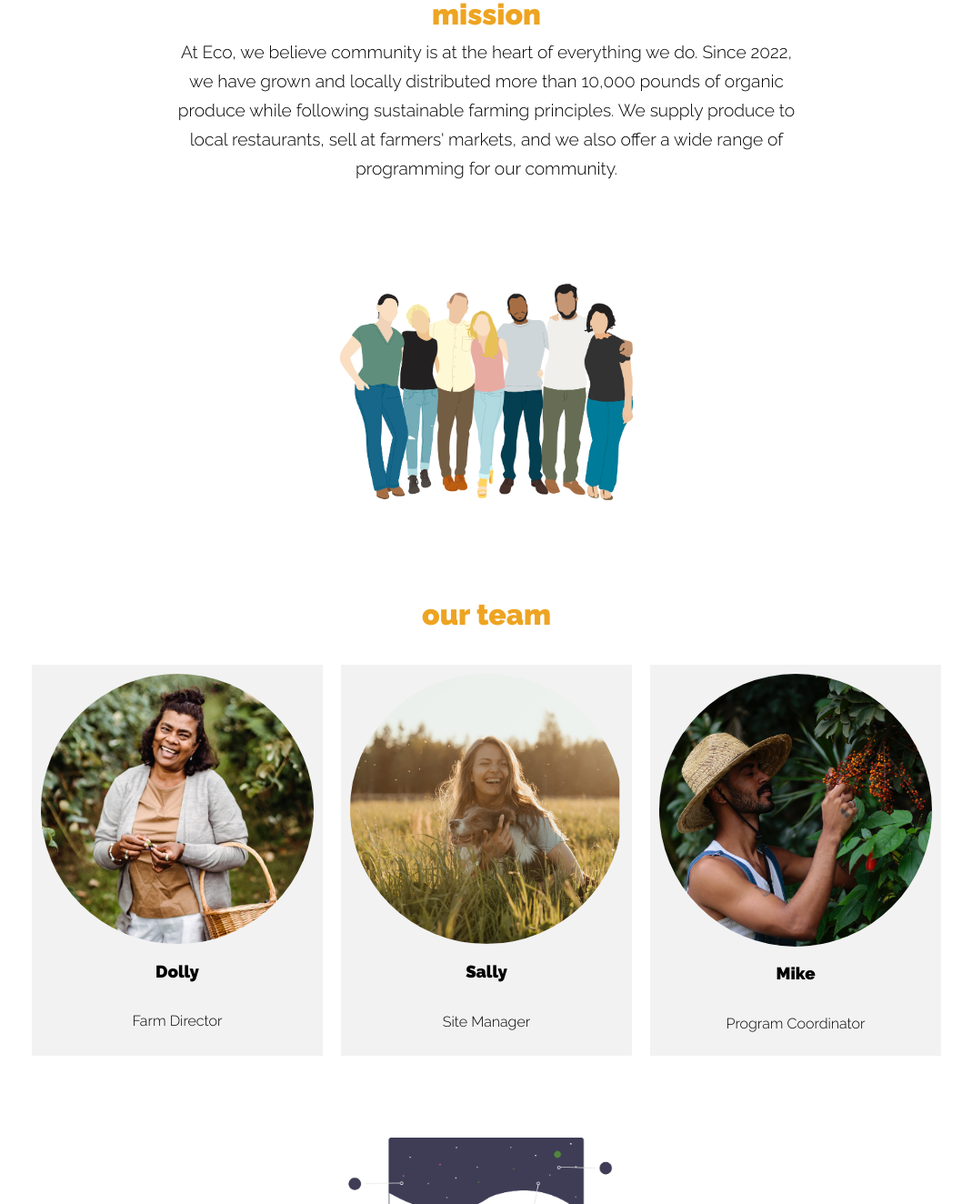
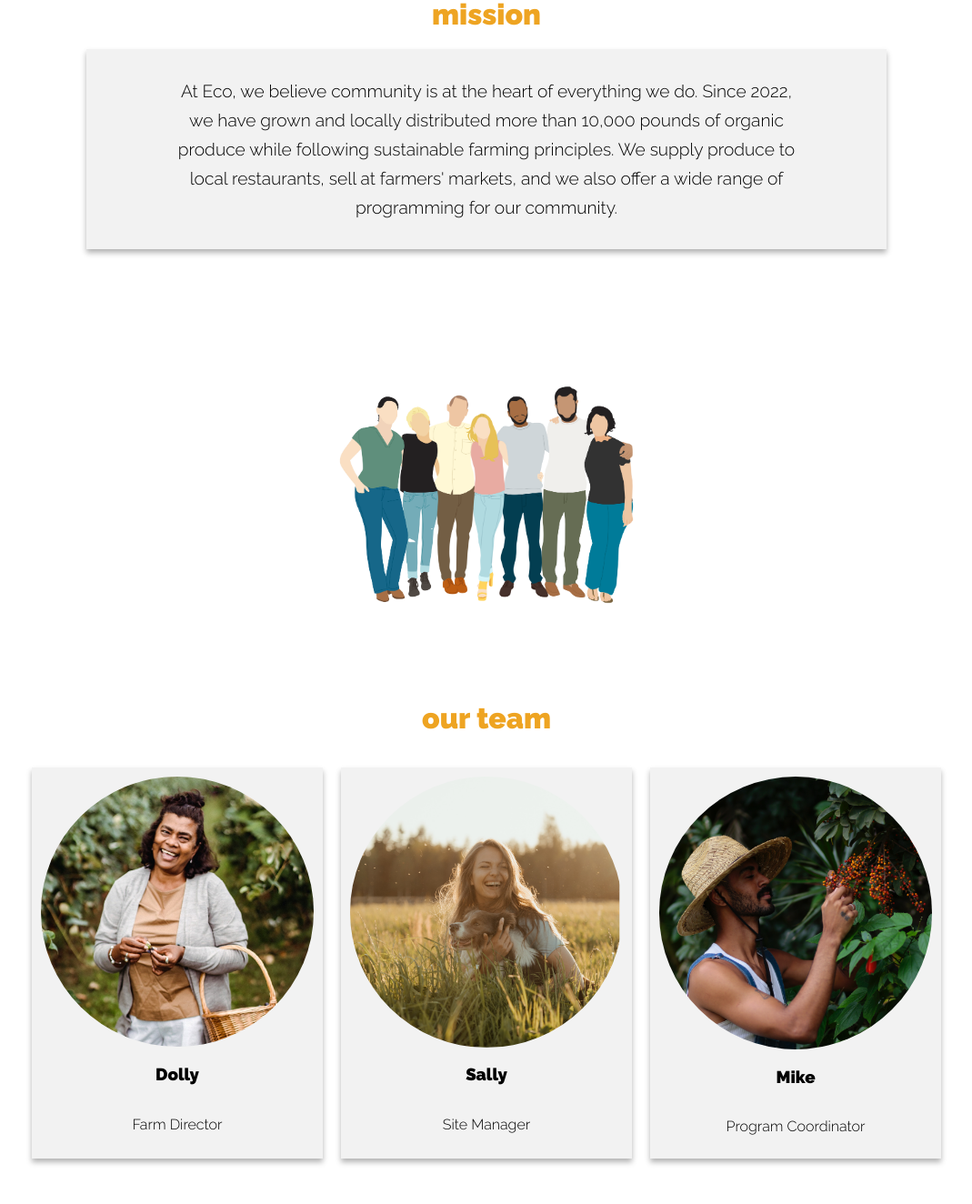
Before and after one commit to benassiPb/beginnersmindjavascript, a React (Create React App) app: page /eco in a window 1280 px wide. Shown: the part 880-2204 px from the top of the page at 91% size, without its empty margins (105-1174 px from the left). Built offline with nearby package versions, Linux system fonts and the light colour scheme; a web font is replaced by a local one.

Commit message:
update eco styles with shadows

```diff
--- a/src/App.css
+++ b/src/App.css
@@ -897,9 +897,11 @@ a {
 }
 
 .eco-mission-section {
-  display: flex;
-  flex-direction: row;
-  justify-content: center;
+  margin: 70px;
+  background-color: hsl(0, 0%, 95%);
+  -webkit-box-shadow: 0 4px 6px rgba(0, 0, 0, 0.3);
+  -moz-box-shadow: 0 4px 6px rgba(0, 0, 0, 0.3);
+  box-shadow: 0 4px 6px rgba(0, 0, 0, 0.3);
 }
 
 .eco-about-text {
@@ -938,6 +940,10 @@ a {
   padding: 10px;
   margin: 10px;
   background-color: hsl(0, 0%, 95%);
+  -webkit-box-shadow: 0 4px 6px rgba(0, 0, 0, 0.3);
+  -moz-box-shadow: 0 4px 6px rgba(0, 0, 0, 0.3);
+  box-shadow: 0 4px 6px rgba(0, 0, 0, 0.3);
+  cursor: pointer;
 }
 
 .eco-team-image {
@@ -961,6 +967,15 @@ a {
   align-items: center;
   min-width: 300px;
   max-width: 500px;
+  -webkit-box-shadow: 0 4px 6px rgba(0, 0, 0, 0.3);
+  -moz-box-shadow: 0 4px 6px rgba(0, 0, 0, 0.3);
+  box-shadow: 0 4px 6px rgba(0, 0, 0, 0.3);
+  cursor: pointer;
+}
+
+.eco-programs-card-text {
+  font-size: 1rem;
+  text-transform: uppercase;
 }
 
 .eco-programs-card-image {
@@ -1967,6 +1982,7 @@ a {
     display: flex;
     flex-direction: row;
     justify-content: flex-end;
+    margin-top: -100px;
   }
 
   .eco-wrapper {
--- a/src/SampleEco.js
+++ b/src/SampleEco.js
@@ -88,17 +88,19 @@ function SampleEco() {
           /> */}
         {/* </div> */}
         <div id="about" className="eco-about-section-container">
-          <div className="eco-missions-section">
+          <div>
             <h2 className="eco-about-subtitle">mission</h2>
-            <div className="eco-about-text-container">
-              <p className="eco-about-text">
-                At Eco, we believe community is at the heart of everything we
-                do. Since 2022, we have grown and locally distributed more than
-                10,000 pounds of organic produce while following sustainable
-                farming principles. We supply produce to local restaurants, sell
-                at farmers' markets, and we also offer a wide range of
-                programming for our community.
-              </p>
+            <div className="eco-mission-section">
+              <div className="eco-about-text-container">
+                <p className="eco-about-text">
+                  At Eco, we believe community is at the heart of everything we
+                  do. Since 2022, we have grown and locally distributed more
+                  than 10,000 pounds of organic produce while following
+                  sustainable farming principles. We supply produce to local
+                  restaurants, sell at farmers' markets, and we also offer a
+                  wide range of programming for our community.
+                </p>
+              </div>
             </div>
 
             {/* team */}
@@ -151,7 +153,7 @@ function SampleEco() {
                   alt=""
                   className="eco-programs-card-image"
                 />
-                <h3>community share</h3>
+                <h3 className="eco-programs-card-text">community share</h3>
               </div>
               <div className="eco-programs-card">
                 <img
@@ -159,7 +161,7 @@ function SampleEco() {
                   alt=""
                   className="eco-programs-card-image"
                 />
-                <h3>youth summer camp</h3>
+                <h3 className="eco-programs-card-text">youth summer camp</h3>
               </div>
               <div className="eco-programs-card">
                 <img
@@ -167,7 +169,9 @@ function SampleEco() {
                   alt=""
                   className="eco-programs-card-image"
                 />
-                <h3>farmer apprenticeship</h3>
+                <h3 className="eco-programs-card-text">
+                  farmer apprenticeship
+                </h3>
               </div>
             </div>
           </div>
@@ -181,15 +185,15 @@ function SampleEco() {
           />
         </div>
         <div id="getinvolved" className="eco-involved-section">
-          <h2 className="eco-about-subtitle">get involved</h2>
+          <h2 className="eco-about-subtitle ">get involved</h2>
           <div className="eco-programs-cards">
             <div className="eco-programs-card">
               <img src={ecocover5} alt="" className="eco-programs-card-image" />
-              <h3>volunteer</h3>
+              <h3 className="eco-programs-card-text">volunteer</h3>
             </div>
             <div className="eco-programs-card">
               <img src={ecocover4} alt="" className="eco-programs-card-image" />
-              <h3>work with us</h3>
+              <h3 className="eco-programs-card-text">work with us</h3>
             </div>
           </div>
         </div>
```
